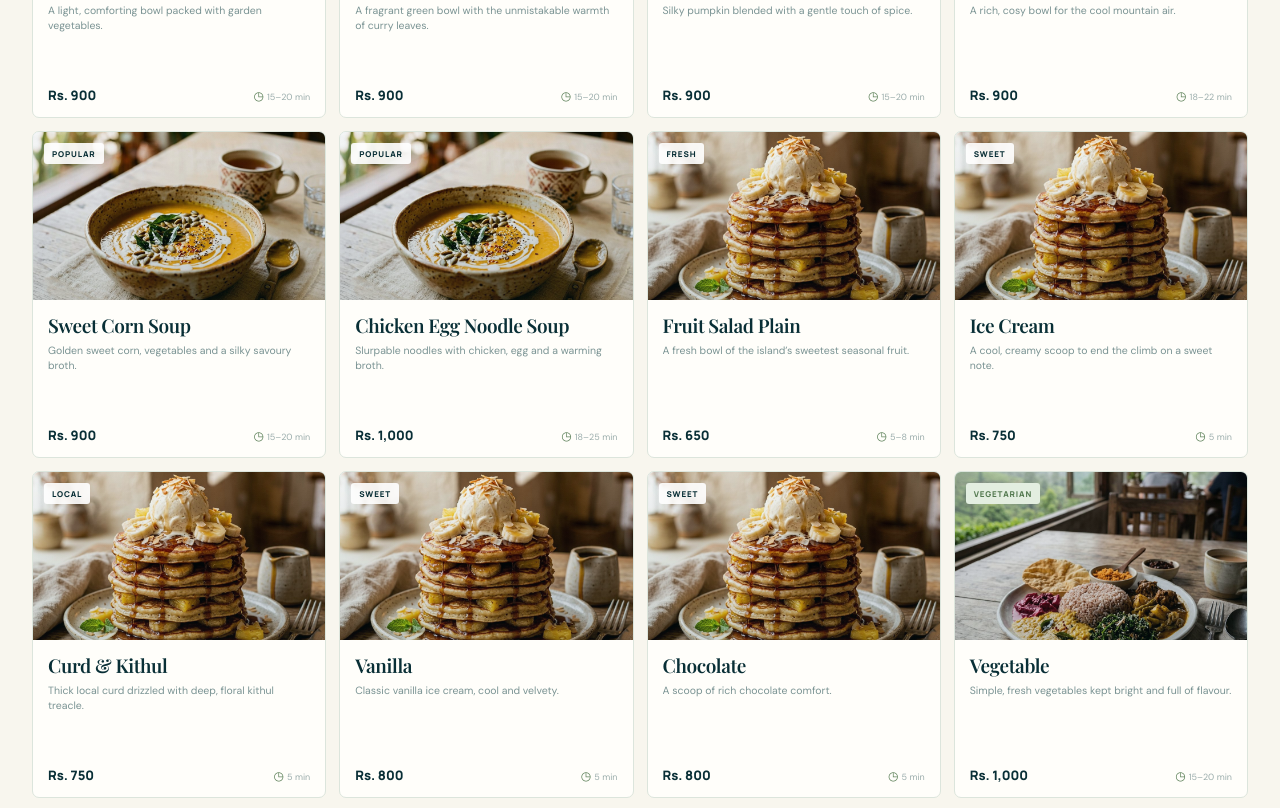
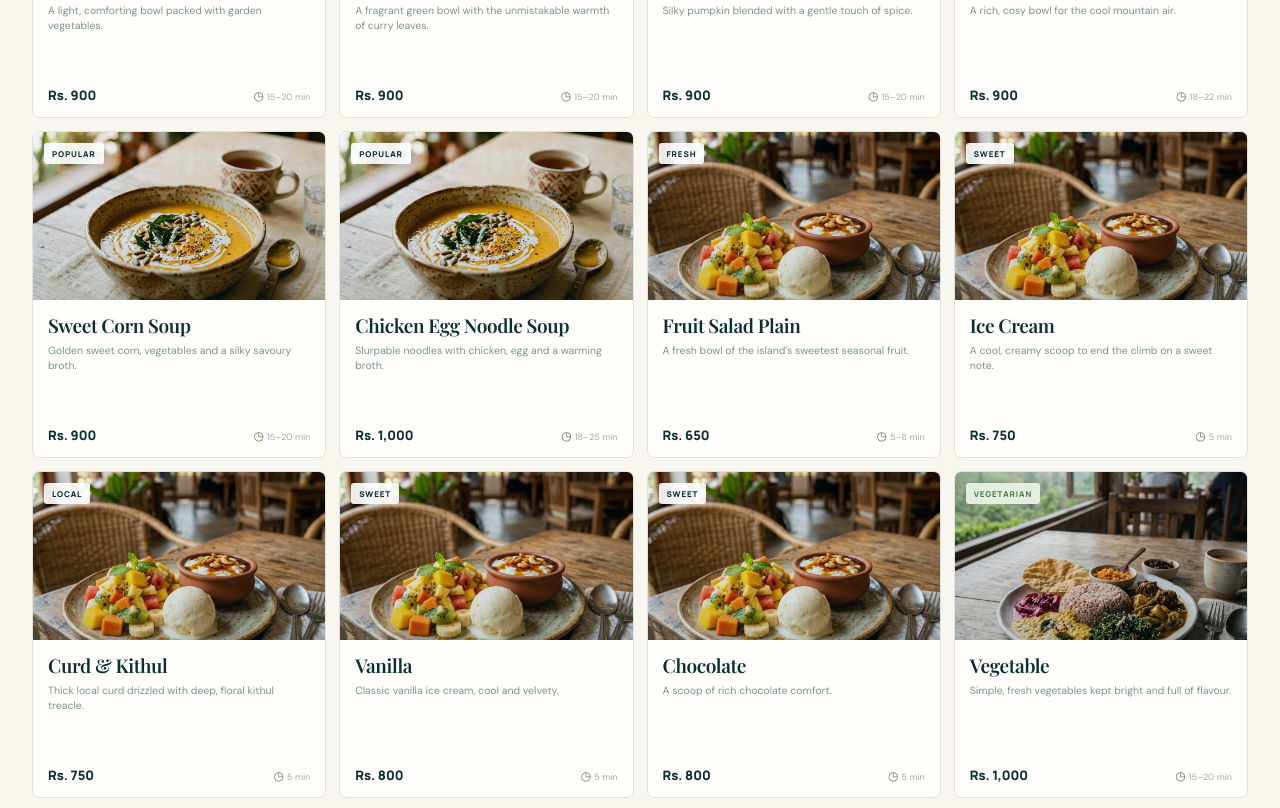
Before and after one commit to ceylongimmspvtltd-sys/Digitalfoodmenu, a plain HTML site: page index.html in a window 1280 px wide. Shown: the part 1730-2538 px from the top of the page. Drawn offline with nearby package versions, Linux system fonts and the light colour scheme; a web font is replaced by a local one.

Commit message:
Shrink logo and expand generated food imagery
Co-authored-by: arena-agent <297053741+arena-agent@users.noreply.github.com>

```diff
--- a/app.js
+++ b/app.js
@@ -20,9 +20,9 @@ const menuItems = [
   { id: 'sri-lankan-rice-curry', category: 'Main Dish', name: 'Sri Lankan Vegetable Rice & Curry', price: 1350, description: 'Our island classic, served with five comforting curries.', ingredients: 'Red rice · 5 vegetable curries · sambol · papadum', time: '20–25 min', tags: 'Vegetarian · Five curries', tag: 'Local' },
   { id: 'add-on-chicken-curry', category: 'Main Dish', name: 'Add-on: Chicken Curry', price: 550, description: 'A fragrant serving of Umbrella’s chicken curry for your table.', ingredients: 'Chicken · roasted spices · coconut milk · curry leaves', time: '10–15 min', tags: 'Add-on · House curry', tag: 'Add-on' },
   { id: 'add-on-baby-jackfruit', category: 'Main Dish', name: 'Add-on: Baby Jackfruit Curry', price: 550, description: 'Young jackfruit cooked until tender in island spices.', ingredients: 'Baby jackfruit · coconut milk · roasted spices', time: '10–15 min', tags: 'Vegetarian · Add-on', tag: 'Add-on' },
-  { id: 'coconut-rotti', category: 'Main Dish', name: 'Coconut Rotti', price: 1350, description: 'Fresh coconut rotti with dhal curry, sambal and lunu miris.', ingredients: 'Coconut rotti · dhal curry · coconut sambal · lunu miris', time: '20–25 min', tags: 'Vegetarian · Sri Lankan classic', tag: 'Local' },
-  { id: 'vegetable-fried-rice', category: 'Main Dish', name: 'Vegetable Fried Rice', price: 1500, description: 'Wok-tossed rice with mushroom devilled, garlic kankun and chilli paste.', ingredients: 'Rice · vegetables · mushroom devilled · garlic kankun · chilli paste', time: '20–25 min', tags: 'Vegetarian · Wok-tossed', tag: 'Vegetarian' },
-  { id: 'egg-fried-rice', category: 'Main Dish', name: 'Egg Fried Rice', price: 1800, description: 'Fragrant fried rice with chicken devilled, garlic kankun and chilli paste.', ingredients: 'Rice · egg · chicken devilled · garlic kankun · chilli paste', time: '20–25 min', tags: 'Hearty · Wok-tossed', tag: 'Popular' },
+  { id: 'coconut-rotti', category: 'Main Dish', name: 'Coconut Rotti', price: 1350, description: 'Fresh coconut rotti with dhal curry, sambal and lunu miris.', ingredients: 'Coconut rotti · dhal curry · coconut sambal · lunu miris', time: '20–25 min', tags: 'Vegetarian · Sri Lankan classic', tag: 'Local', image: 'assets/roti.jpg' },
+  { id: 'vegetable-fried-rice', category: 'Main Dish', name: 'Vegetable Fried Rice', price: 1500, description: 'Wok-tossed rice with mushroom devilled, garlic kankun and chilli paste.', ingredients: 'Rice · vegetables · mushroom devilled · garlic kankun · chilli paste', time: '20–25 min', tags: 'Vegetarian · Wok-tossed', tag: 'Vegetarian', image: 'assets/fried-rice.jpg' },
+  { id: 'egg-fried-rice', category: 'Main Dish', name: 'Egg Fried Rice', price: 1800, description: 'Fragrant fried rice with chicken devilled, garlic kankun and chilli paste.', ingredients: 'Rice · egg · chicken devilled · garlic kankun · chilli paste', time: '20–25 min', tags: 'Hearty · Wok-tossed', tag: 'Popular', image: 'assets/fried-rice.jpg' },
   { id: 'pepper-chicken-mash', category: 'Main Dish', name: 'Ella Valley Pepper Chicken & Mash', price: 1950, description: 'Our chef’s special: juicy pepper chicken with silky mash and mountain soul.', ingredients: 'Pepper chicken · potato mash · seasonal vegetables · herbs', time: '25–30 min', tags: "Chef's special · Made to order", tag: "Chef's pick", featured: true },
   // Chopsey and starters
   { id: 'vegetable-chopsey', category: 'Chopsey', name: 'Vegetable Chopsey', price: 1300, description: 'Crisp vegetables in a glossy, savoury chopsey sauce.', ingredients: 'Carrot · cabbage · beans · spring onion · chopsey sauce', time: '20–25 min', tags: 'Vegetarian · Wok-tossed', tag: 'Vegetarian' },
@@ -109,19 +109,19 @@ const imageByCategory = {
   'Pancakes': 'assets/pancake.jpg',
   'Umbrella Special Pancakes': 'assets/pancake.jpg',
   'Fresh Juice': 'assets/juice.jpg',
-  'Lassie': 'assets/juice.jpg',
-  'Milkshake': 'assets/juice.jpg',
-  'Soft Drinks': 'assets/juice.jpg',
+  'Lassie': 'assets/lassie.jpg',
+  'Milkshake': 'assets/milkshake.jpg',
+  'Soft Drinks': 'assets/soft-drinks.jpg',
   'Tea & Coffee': 'assets/tea.jpg',
   'Signature Roti': 'assets/roti.jpg',
   'Main Dish': 'assets/rice-curry.jpg',
   'Boiled Vegetables': 'assets/rice-curry.jpg',
-  'Chopsey': 'assets/rice-curry.jpg',
+  'Chopsey': 'assets/chopsey.jpg',
   'Stews / Starters': 'assets/starters.jpg',
   'Omelette': 'assets/omelette.jpg',
   'Umbrella Special Omelette': 'assets/omelette.jpg',
-  'Sweet Corner': 'assets/pancake.jpg',
-  'Ice Cream': 'assets/pancake.jpg'
+  'Sweet Corner': 'assets/sweet-treats.jpg',
+  'Ice Cream': 'assets/sweet-treats.jpg'
 };
 
 const itemMap = new Map(menuItems.map(item => [item.id, item]));
--- a/styles.css
+++ b/styles.css
@@ -52,7 +52,7 @@ img { display: block; max-width: 100%; }
   z-index: 5;
 }
 .brand { display: inline-flex; align-items: center; gap: 11px; min-width: max-content; }
-.brand-logo { width: 68px; height: 44px; object-fit: contain; filter: drop-shadow(0 4px 6px rgba(9, 47, 54, .12)); transition: transform .25s ease; }
+.brand-logo { width: 48px; height: 31px; object-fit: contain; filter: drop-shadow(0 3px 5px rgba(9, 47, 54, .12)); transition: transform .25s ease; }
 .brand:hover .brand-logo { transform: rotate(-2deg) scale(1.04); }
 .brand-place { color: var(--ink-soft); font-family: var(--display); font-size: 8px; font-weight: 800; letter-spacing: .15em; white-space: nowrap; }
 .brand-mark {
@@ -396,7 +396,7 @@ kbd { display: grid; place-items: center; width: 18px; height: 18px; color: #91a
 @media (max-width: 560px) {
   body { font-size: 14px; }
   .topbar, .hero, .experience-bar, .menu-area, .footer, .story-section, .visit-section { width: calc(100% - 30px); }
-  .brand-logo { width: 62px; height: 40px; }
+  .brand-logo { width: 44px; height: 28px; }
   .brand-place { display: none; }
   .brand-copy strong { font-size: 12px; }
   .brand-copy small { font-size: 8px; }
```
Also changed, not shown: assets/chopsey.jpg (added), assets/fried-rice.jpg (added), assets/lassie.jpg (added), assets/milkshake.jpg (added), assets/soft-drinks.jpg (added), assets/sweet-treats.jpg (added).
